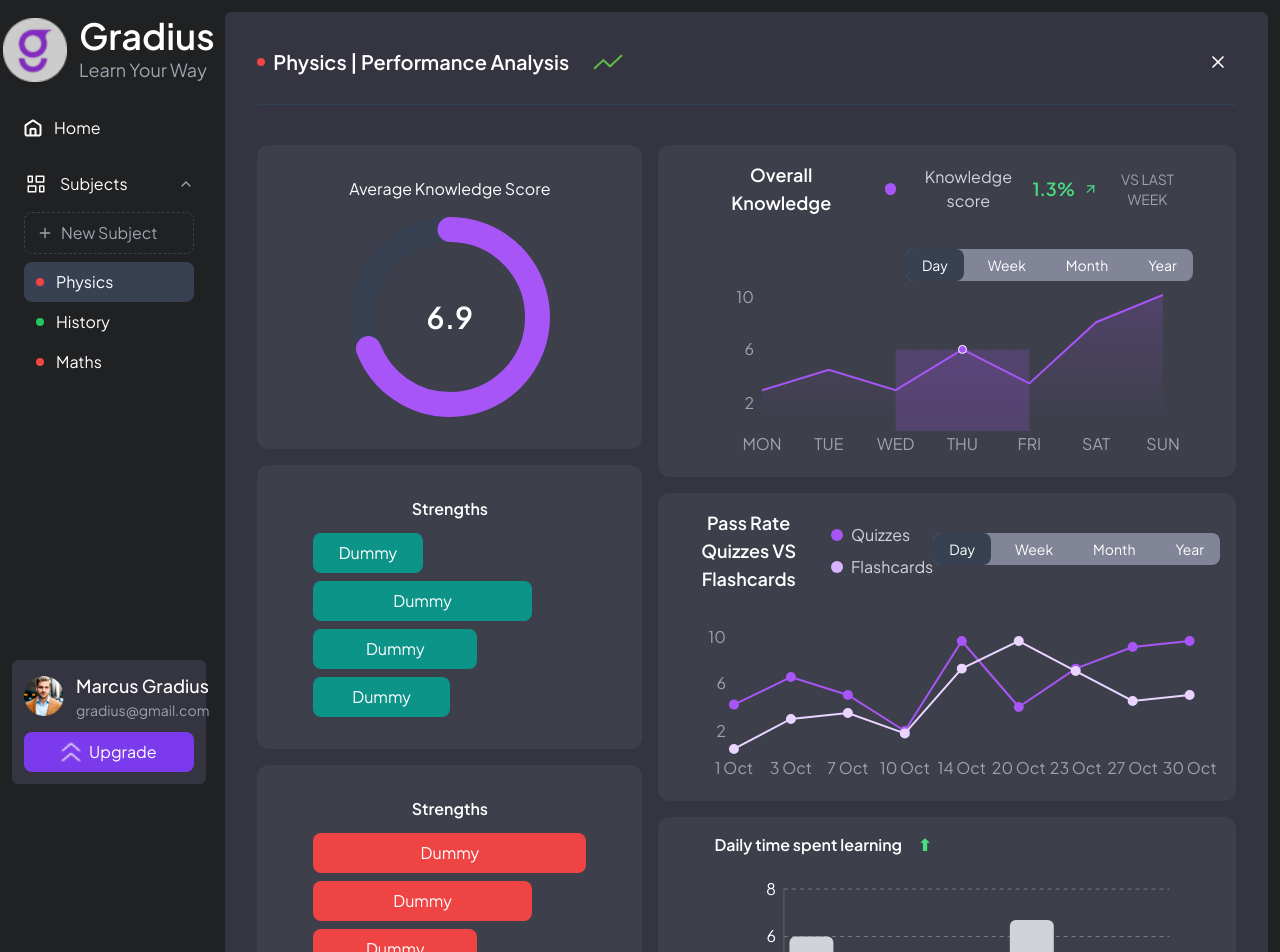
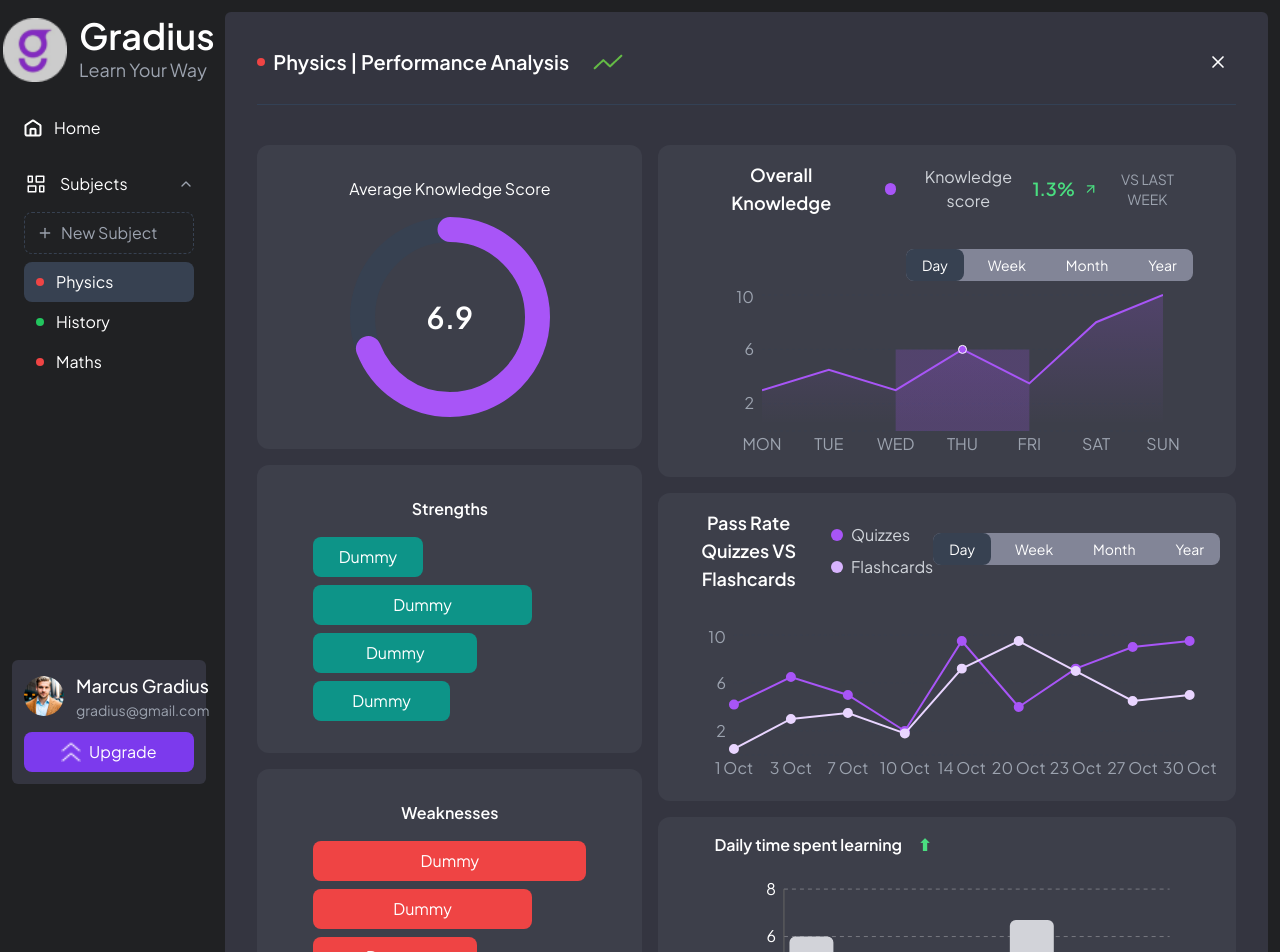
Before and after one commit to Dr-AddictStein/gradius-platform, a React (Vite) app: page /dashboard/performanceAnalysis in a window 1280 px wide. Shown: the top 952 px of the page. Built offline with nearby package versions, Linux system fonts and the light colour scheme.

Commit message:
done-for-today

```diff
--- a/src/Component/StrengthGraphGreen.tsx
+++ b/src/Component/StrengthGraphGreen.tsx
@@ -10,7 +10,6 @@ const StrengthGraphGreen: React.FC = () => {
 
   return (
     <div className=" rounded-xl px-10 w-full">
-      <h2 className="text-white text-center font-semibold mb-3">Strengths</h2>
       <div className="space-y-2">
         {strengths.map((strength, index) => (
           <div
--- a/src/Component/StrengthGraphRed.tsx
+++ b/src/Component/StrengthGraphRed.tsx
@@ -10,7 +10,6 @@ const StrengthGraphRed: React.FC = () => {
 
   return (
     <div className="  px-10 rounded-xl w-full">
-      <h2 className="text-white text-center font-semibold mb-3">Strengths</h2>
       <div className="space-y-2">
         {strengths.map((strength, index) => (
           <div
--- a/src/Pages/Dashboard/PerformanceAnalysis.tsx
+++ b/src/Pages/Dashboard/PerformanceAnalysis.tsx
@@ -31,9 +31,13 @@ const PerformanceAnalysis = () => {
             <CircularProgress value={6.9} />
           </div>
           <div className="bg-[#3D3F4A] text-center px-4 py-8 rounded-xl flex flex-col items-center justify-center gap-4 mb-4">
+            <h2 className="text-white text-center font-semibold">Strengths</h2>
             <StrengthGraphGreen />
           </div>
           <div className="bg-[#3D3F4A] text-center px-4 py-8 rounded-xl flex flex-col items-center justify-center gap-4 mb-4">
+            <h2 className="text-white text-center font-semibold">
+              Weaknesses
+            </h2>
             <StrengthGraphRed />
           </div>
         </div>
```
